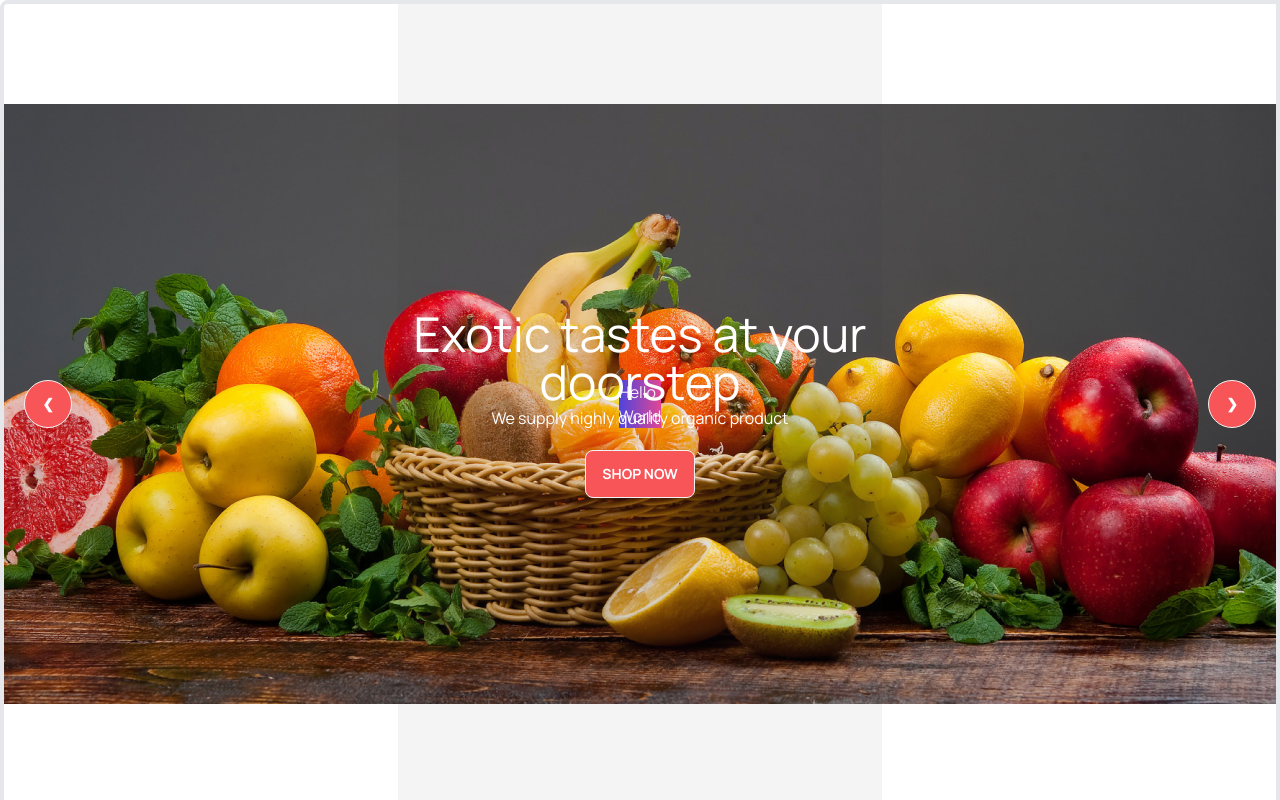
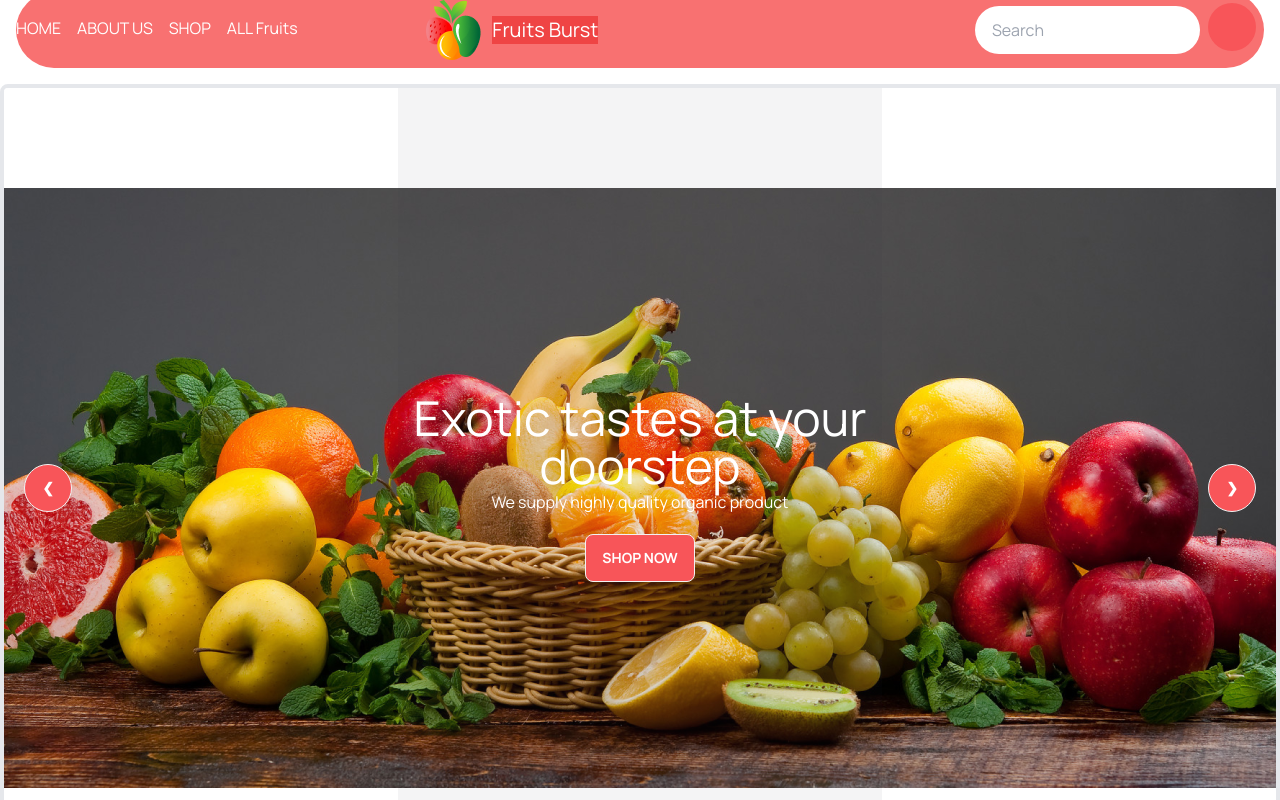
Before and after one commit to tahmid7912/fruits-brust-web, a plain HTML site: page index.html in a window 1280 px wide. Shown: the top 800 px of the page. Drawn offline with nearby package versions, Linux system fonts and the light colour scheme; grey boxes are pictures that could not be loaded.

Commit message:
fotter added

```diff
--- a/index.html
+++ b/index.html
@@ -39,7 +39,43 @@
 </head>
 <body class="bg-white">
   <header>
-    <nav> </nav>
+     <!-- nav bar -->
+     <nav class="navigation text-center  text-white items-center align-center p-4">
+
+      <div class="flex justify-start gap-4 text-center -mb-12">
+        <div><a href="">HOME</a></div>
+        <div><a href="">ABOUT US</a></div>
+        <div><a href="">SHOP</a></div>
+        <div><a href="">ALL Fruits</a></div>
+      </div>
+          <div class="navbar
+          rounded-full  w-full
+           bg-red-400
+          max-w-screen-xl">
+        <div class=" flex-1 justify-center ">  <img class="w-auto px-10 ml-96
+          " src="./images/logo.png" alt=""></div>
+
+              <div class="flex-1 justify-center">
+                <a class=" normal-case text-right bg-red-500 text-white text-xl -ml-96 lg:-ml-96">Fruits Burst </a>
+              </div>
+
+              <div class="flex gap-2">
+                <div class="form-control">
+                  <input type="text" placeholder="Search" class="input text-white input-border bg-white rounded-full  w-24 md:w-auto" />
+                </div>
+                <div class="dropdown dropdown-end">
+                  <label tabindex="0" class="btn btn-ghost btn-circle avatar">
+                    <!-- <div class="w-10 rounded-full">
+                      <img src="/images/stock/photo-1534528741775-53994a69daeb.jpg" />
+                   -->
+                  </label>
+
+                </div>
+              </div>
+            </div>
+
+      </nav>
+
 
     <section class=" bg-white  text-gray-900 ">
 
@@ -50,16 +86,6 @@
 
 
         <div class="hero min-h-screen lg:min-h-screen md:min-h-screen bg-auto bg-no-repeat bg-center gap-20 justify-center iteams-center" style="background-image: url('./images/banner1.png'),linear-gradient(180deg,#121212 0%,rgba(18,18,18,0.00)0%);">
-
-                 <div class=" flex grid-rows-6 grid-col-6 m-20 p-20 ">
-                  <span class=" bg-gradient-to-r from-indigo-600 to-pink-500 text-white row-span-5
-                   col-span-1     m-10        ">
-                    Hello<br />
-                    World
-                  </span>
-                 </div>
-
-
 
           <div class="hero-overlay bg-opacity-5"></div>
           <div class="hero-content text-center text-neutral-content">
@@ -444,6 +470,23 @@
   </section>
 
   </main>
+  <footer class="footer footer-center p-10 bg-base-200 text-base-content rounded">
+    <div class="grid grid-flow-col gap-4">
+      <a class="link link-hover">About us</a>
+      <a class="link link-hover">Contact</a>
+      <a class="link link-hover">Jobs</a>
+      <a class="link link-hover">Press kit</a>
+    </div>
+    <div>
+      <div class="grid grid-flow-col gap-4">
+        <a><svg xmlns="http://www.w3.org/2000/svg" width="24" height="24" viewBox="0 0 24 24" class="fill-current"><path d="M24 4.557c-.883.392-1.832.656-2.828.775 1.017-.609 1.798-1.574 2.165-2.724-.951.564-2.005.974-3.127 1.195-.897-.957-2.178-1.555-3.594-1.555-3.179 0-5.515 2.966-4.797 6.045-4.091-.205-7.719-2.165-10.148-5.144-1.29 2.213-.669 5.108 1.523 6.574-.806-.026-1.566-.247-2.229-.616-.054 2.281 1.581 4.415 3.949 4.89-.693.188-1.452.232-2.224.084.626 1.956 2.444 3.379 4.6 3.419-2.07 1.623-4.678 2.348-7.29 2.04 2.179 1.397 4.768 2.212 7.548 2.212 9.142 0 14.307-7.721 13.995-14.646.962-.695 1.797-1.562 2.457-2.549z"></path></svg></a>
+        <a><svg xmlns="http://www.w3.org/2000/svg" width="24" height="24" viewBox="0 0 24 24" class="fill-current"><path d="M19.615 3.184c-3.604-.246-11.631-.245-15.23 0-3.897.266-4.356 2.62-4.385 8.816.029 6.185.484 8.549 4.385 8.816 3.6.245 11.626.246 15.23 0 3.897-.266 4.356-2.62 4.385-8.816-.029-6.185-.484-8.549-4.385-8.816zm-10.615 12.816v-8l8 3.993-8 4.007z"></path></svg></a>
+        <a><svg xmlns="http://www.w3.org/2000/svg" width="24" height="24" viewBox="0 0 24 24" class="fill-current"><path d="M9 8h-3v4h3v12h5v-12h3.642l.358-4h-4v-1.667c0-.955.192-1.333 1.115-1.333h2.885v-5h-3.808c-3.596 0-5.192 1.583-5.192 4.615v3.385z"></path></svg></a>
+      </div>
+    </div>
+    <div>
+    </div>
+  </footer>
 
 </body>
 </html>
```
